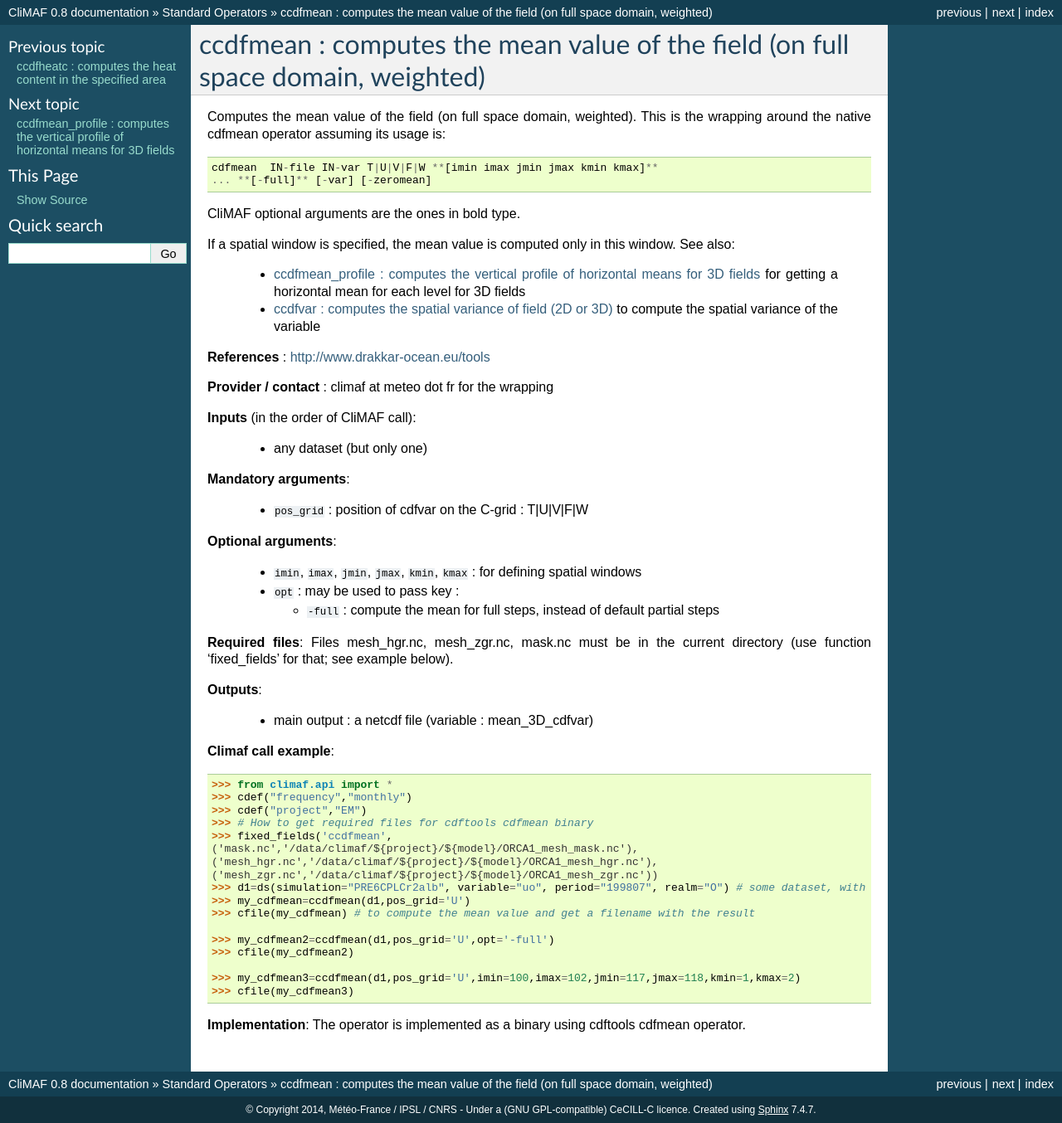
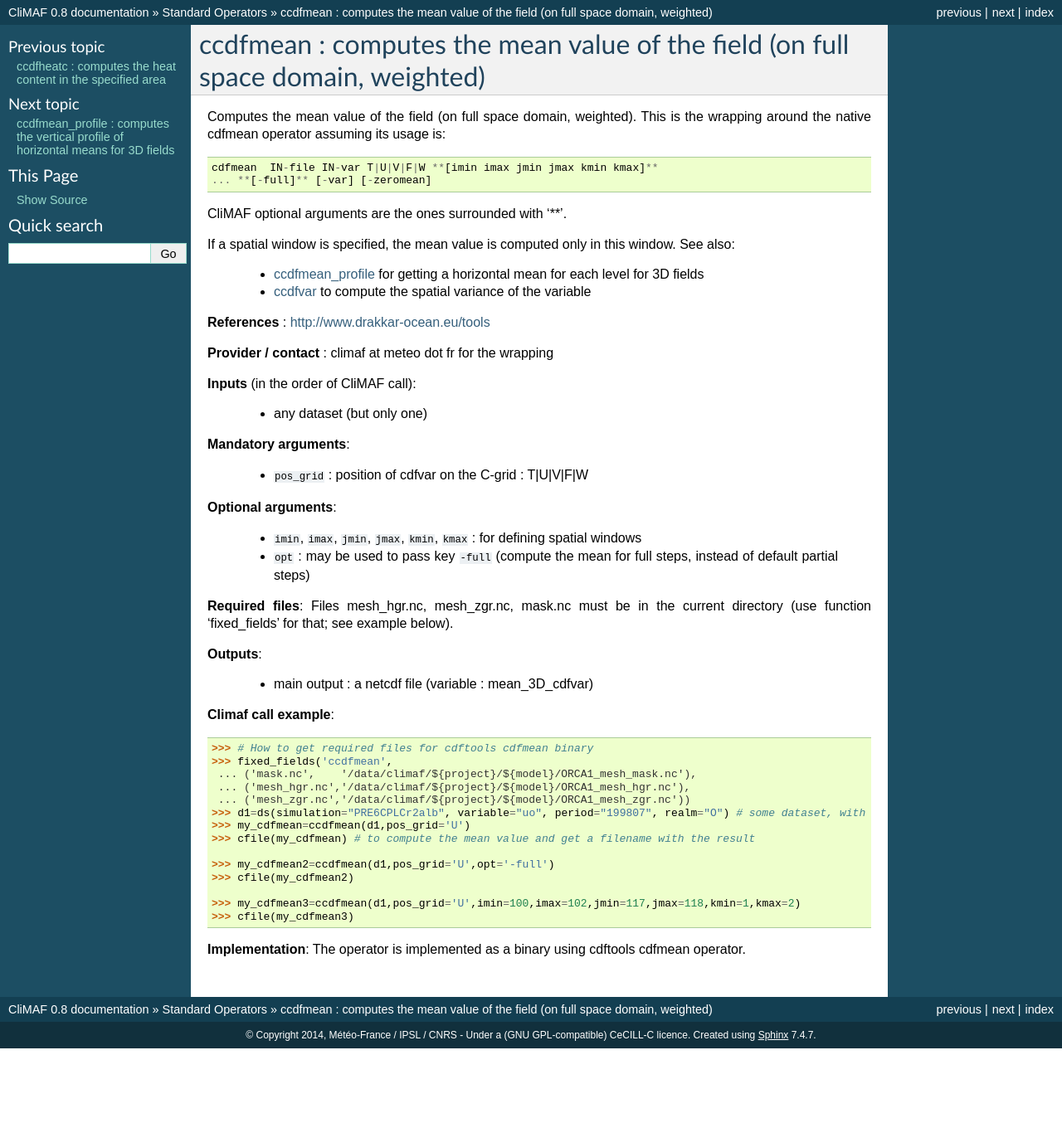
Before and after one commit to rigoudyg/climaf, a Sphinx documentation site: the page built from doc/scripts/ccdfmean.rst, in a window 1280 px wide. Shown: the whole page at 83% size. Built offline with Sphinx 7.4.7, drawn with Linux system fonts in a browser that asks for light colours; after the commit the page ends 1264 px from its top, so only the background shows below that.

```diff
--- a/doc/scripts/ccdfmean.rst
+++ b/doc/scripts/ccdfmean.rst
@@ -8,14 +8,14 @@ assuming its usage is::
  cdfmean  IN-file IN-var T|U|V|F|W **[imin imax jmin jmax kmin kmax]**
  ... **[-full]** [-var] [-zeromean]
 
-CliMAF optional arguments are the ones in bold type.
+CliMAF optional arguments are the ones surrounded with '**'.
 
 If a spatial window is specified, the mean value is computed only in this
 window. See also:
 
-  - :doc:`ccdfmean_profile` for getting a horizontal mean
+  - :doc:`ccdfmean_profile <ccdfmean_profile>` for getting a horizontal mean
     for each level for 3D fields
-  - :doc:`ccdfvar` to compute the spatial variance of the variable
+  - :doc:`ccdfvar<ccdfvar>` to compute the spatial variance of the variable
 
 **References** : http://www.drakkar-ocean.eu/tools
 
@@ -34,10 +34,8 @@ window. See also:
   - ``imin``, ``imax``, ``jmin``, ``jmax``,  ``kmin``, ``kmax`` : for
     defining spatial windows
 
-  - ``opt`` : may be used to pass key :
-
-    - ``-full`` : compute the mean for full steps, instead of default
-      partial steps
+  - ``opt`` : may be used to pass key ``-full`` (compute the mean for
+    full steps, instead of default partial steps)
 
 **Required files**: Files mesh_hgr.nc, mesh_zgr.nc, mask.nc must be in
 the current directory (use function 'fixed_fields' for that; see
@@ -49,14 +47,11 @@ example below).
 
 **Climaf call example**::
 
-  >>> from climaf.api import *
-  >>> cdef("frequency","monthly")
-  >>> cdef("project","EM")
   >>> # How to get required files for cdftools cdfmean binary
   >>> fixed_fields('ccdfmean',
-  ('mask.nc','/data/climaf/${project}/${model}/ORCA1_mesh_mask.nc'),
-  ('mesh_hgr.nc','/data/climaf/${project}/${model}/ORCA1_mesh_hgr.nc'),
-  ('mesh_zgr.nc','/data/climaf/${project}/${model}/ORCA1_mesh_zgr.nc'))
+   ... ('mask.nc',    '/data/climaf/${project}/${model}/ORCA1_mesh_mask.nc'),
+   ... ('mesh_hgr.nc','/data/climaf/${project}/${model}/ORCA1_mesh_hgr.nc'),
+   ... ('mesh_zgr.nc','/data/climaf/${project}/${model}/ORCA1_mesh_zgr.nc'))
   >>> d1=ds(simulation="PRE6CPLCr2alb", variable="uo", period="199807", realm="O") # some dataset, with whatever variable
   >>> my_cdfmean=ccdfmean(d1,pos_grid='U')
   >>> cfile(my_cdfmean) # to compute the mean value and get a filename with the result
```
Also changed, not shown: doc/news.rst (+9 -0 lines), doc/std_operators.rst (+25 -10 lines).
